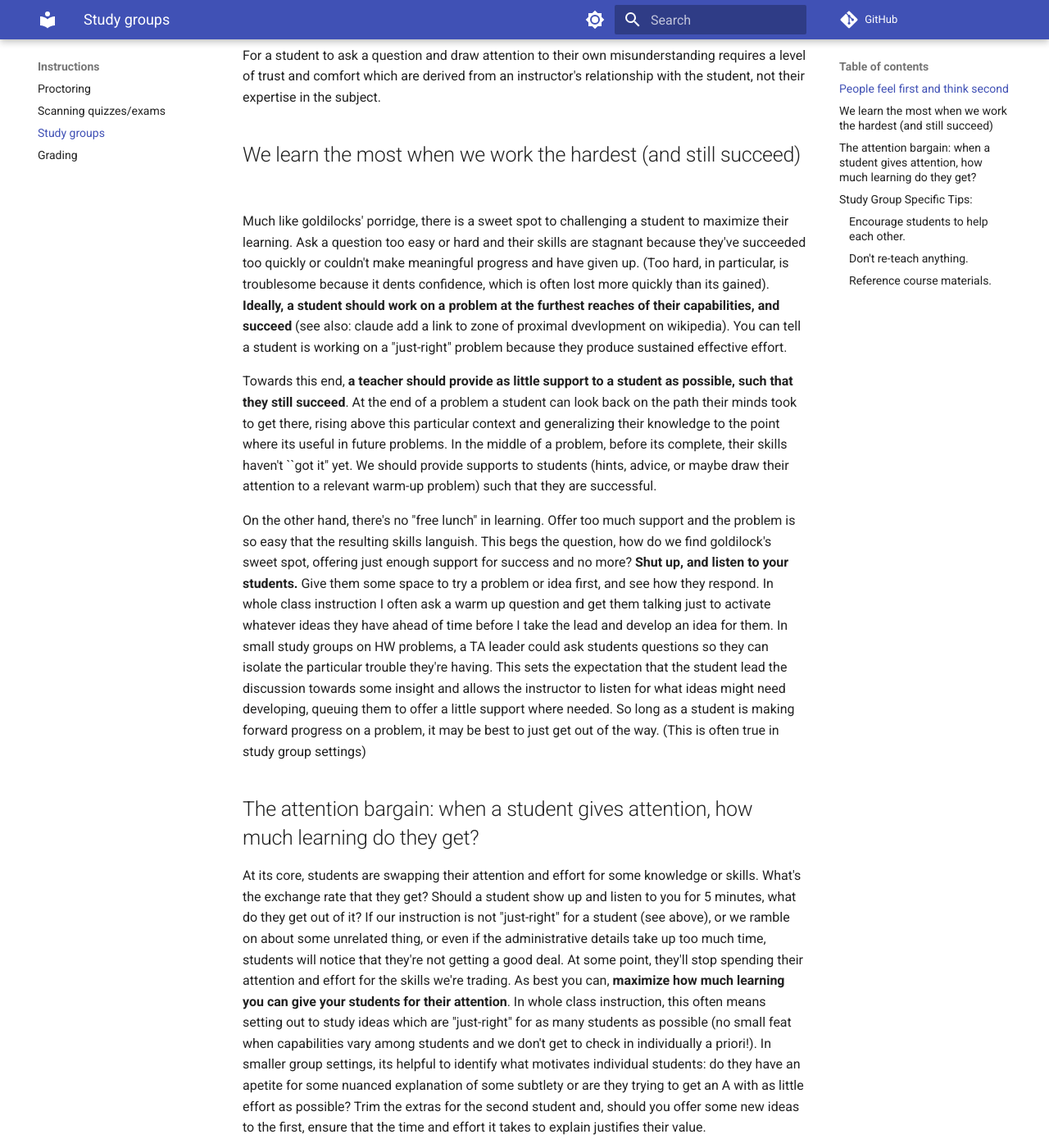
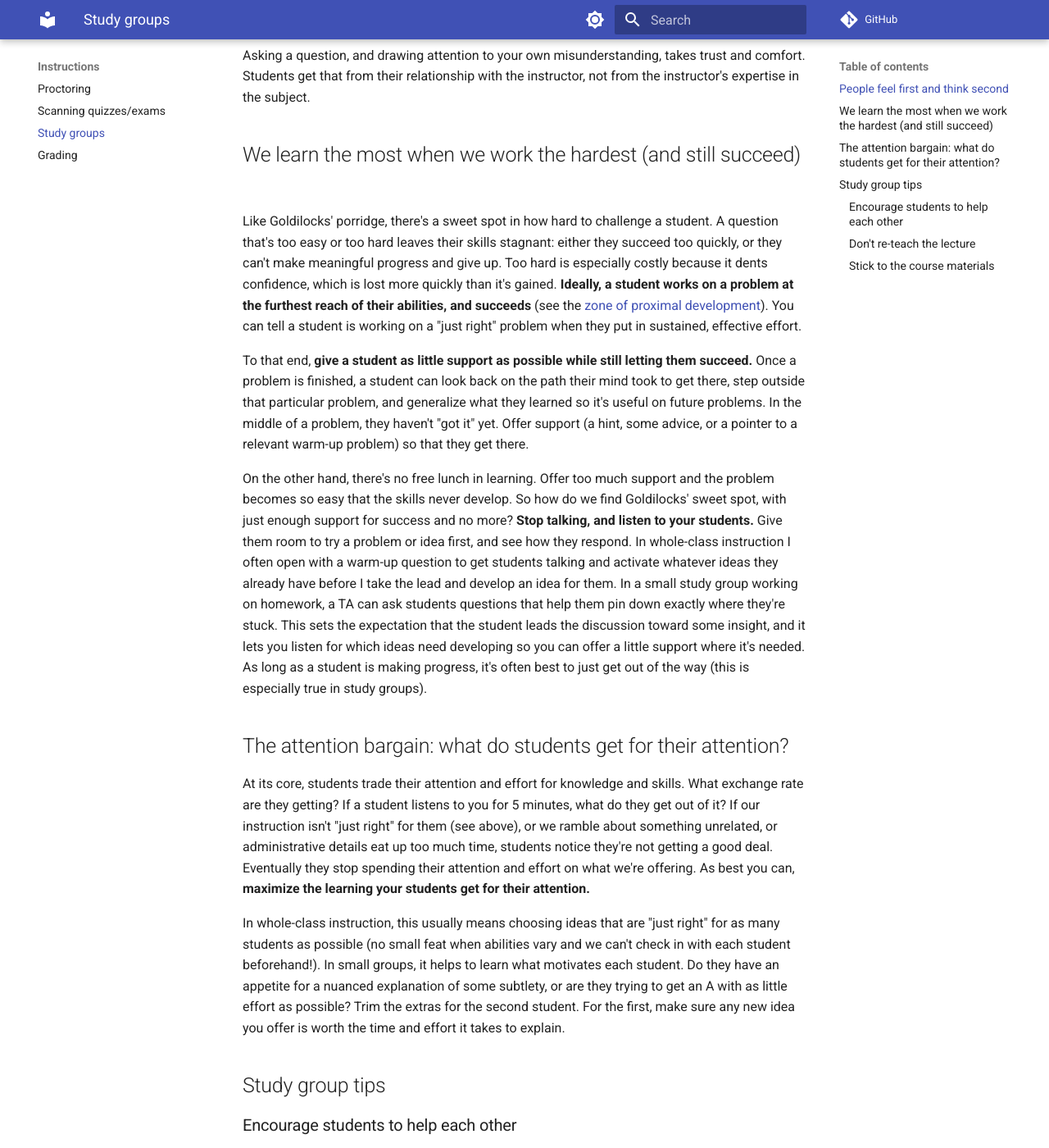
Before and after one commit to matthigger/wiki_ta, an MkDocs documentation site: the page built from docs/instructions/study_groups.md, in a window 1280 px wide and 1400 px high, scrolled down 680 px. Shown: the whole window at 82% size. Built offline with MkDocs 1.6.1 and Material for MkDocs 9.7.7, drawn with Linux system fonts in a browser that asks for light colours; comment, search, counter and statistics services are not loaded; some of the changed text lies outside the part shown.

Commit message:
claude revisions (and read through by me)

```diff
--- a/docs/instructions/study_groups.md
+++ b/docs/instructions/study_groups.md
@@ -1,75 +1,83 @@
 # Teaching
 
-Communicating anything gracefully, mathematics and software included, is hard to do!
-I most certainly am not done figuring it out.
-These are a few ideas which I've found productive in my own practice.
-Reading this little document certainly won't make you a better teacher, but maybe it plants a few idea-seeds which your experience with students grows into stronger teaching habits.
-Consider trying out some ideas below and let your students reactions inform your teaching.
-There's more than one way to teach well and observing your students carefully provides the evidence you'll need to develop into your own best teaching-self.
+Communicating anything gracefully, mathematics and software included, is hard!
+I'm certainly not done figuring it out.
+These are a few ideas I've found productive in my own practice.
+Reading this short page won't make you a better teacher on its own, but it may plant a few seeds that your experience with students grows into stronger teaching habits.
+Try out some of the ideas below and let your students' reactions guide you.
+There's more than one way to teach well, and watching your students carefully gives you the evidence you need to become your own best teacher.
 
 ## People feel first and think second
 
-This morning (sept 2026) I got a phone call from an HVAC company trying to collect on an invoice despite them not having finished the job.
+This morning (September 2026) I got a phone call from an HVAC company trying to collect on an invoice for a job they hadn't finished.
 It wasn't a pleasant call.
-When I went to work afterwards I found myself distracted, frustrated and cloudy.
+When I got to work afterwards I was distracted, frustrated, and foggy.
 I was cutting with a dull knife.
 
-**People do their best thinking when they feel good**.
-Ideally students are well fed, rested and haven't spoken to any HVAC companies threatening about collection agencies recently.
-Of course, as an instructor you can't do anything about what emotional energy they bring to the table, but we can shape and nurture what shows up.
-Jokes, a smile, a genuine greeting all go a long way.
+**People do their best thinking when they feel good.**
+Ideally, students are well fed, rested, and haven't recently been threatened with collection agencies by an HVAC company.
+You can't control the emotional energy students bring with them, but you can shape and nurture what shows up.
+Jokes, a smile, and a genuine greeting go a long way.
 In group settings, encouraging students to engage with each other does similar work.
 
-For a student to ask a question and draw attention to their own misunderstanding requires a level of trust and comfort which are derived from an instructor's relationship with the student, not their expertise in the subject.
+Asking a question, and drawing attention to your own misunderstanding, takes trust and comfort.
+Students get that from their relationship with the instructor, not from the instructor's expertise in the subject.
 
 ## We learn the most when we work the hardest (and still succeed)
 
-Much like goldilocks' porridge, there is a sweet spot to challenging a student to maximize their learning.
-Ask a question too easy or hard and their skills are stagnant because they've succeeded too quickly or couldn't make meaningful progress and have given up.
-(Too hard, in particular, is troublesome because it dents confidence, which is often lost more quickly than its gained).
-**Ideally, a student should work on a problem at the furthest reaches of their capabilities, and succeed** (see also: claude add a link to zone of proximal dvevlopment on wikipedia).
-You can tell a student is working on a "just-right" problem because they produce sustained effective effort.
+Like Goldilocks' porridge, there's a sweet spot in how hard to challenge a student.
+A question that's too easy or too hard leaves their skills stagnant: either they succeed too quickly, or they can't make meaningful progress and give up.
+Too hard is especially costly because it dents confidence, which is lost more quickly than it's gained.
+**Ideally, a student works on a problem at the furthest reach of their abilities, and succeeds** (see the [zone of proximal development](https://en.wikipedia.org/wiki/Zone_of_proximal_development)).
+You can tell a student is working on a "just right" problem when they put in sustained, effective effort.
 
-Towards this end, **a teacher should provide as little support to a student as possible, such that they still succeed**.
-At the end of a problem a student can look back on the path their minds took to get there, rising above this particular context and generalizing their knowledge to the point where its useful in future problems.
-In the middle of a problem, before its complete, their skills haven't ``got it" yet.
-We should provide supports to students (hints, advice, or maybe draw their attention to a relevant warm-up problem) such that they are successful.
+To that end, **give a student as little support as possible while still letting them succeed.**
+Once a problem is finished, a student can look back on the path their mind took to get there, step outside that particular problem, and generalize what they learned so it's useful on future problems.
+In the middle of a problem, they haven't "got it" yet.
+Offer support (a hint, some advice, or a pointer to a relevant warm-up problem) so that they get there.
 
-On the other hand, there's no "free lunch" in learning.
-Offer too much support and the problem is so easy that the resulting skills languish.
-This begs the question, how do we find goldilock's sweet spot, offering just enough support for success and no more?
-**Shut up, and listen to your students.**
-Give them some space to try a problem or idea first, and see how they respond.
-In whole class instruction I often ask a warm up question and get them talking just to activate whatever ideas they have ahead of time before I take the lead and develop an idea for them.
-In small study groups on HW problems, a TA leader could ask students questions so they can isolate the particular trouble they're having.
-This sets the expectation that the student lead the discussion towards some insight and allows the instructor to listen for what ideas might need developing, queuing them to offer a little support where needed.
-So long as a student is making forward progress on a problem, it may be best to just get out of the way.
-(This is often true in study group settings)
+On the other hand, there's no free lunch in learning.
+Offer too much support and the problem becomes so easy that the skills never develop.
+So how do we find Goldilocks' sweet spot, with just enough support for success and no more?
+**Stop talking, and listen to your students.**
+Give them room to try a problem or idea first, and see how they respond.
+In whole-class instruction I often open with a warm-up question to get students talking and activate whatever ideas they already have before I take the lead and develop an idea for them.
+In a small study group working on homework, a TA can ask students questions that help them pin down exactly where they're stuck.
+This sets the expectation that the student leads the discussion toward some insight, and it lets you listen for which ideas need developing so you can offer a little support where it's needed.
+As long as a student is making progress, it's often best to just get out of the way (this is especially true in study groups).
 
-## The attention bargain: when a student gives attention, how much learning do they get?
+## The attention bargain: what do students get for their attention?
 
-At its core, students are swapping their attention and effort for some knowledge or skills.
-What's the exchange rate that they get?
-Should a student show up and listen to you for 5 minutes, what do they get out of it?
-If our instruction is not "just-right" for a student (see above), or we ramble on about some unrelated thing, or even if the administrative details take up too much time, students will notice that they're not getting a good deal.
-At some point, they'll stop spending their attention and effort for the skills we're trading.
-As best you can, **maximize how much learning you can give your students for their attention**.
-In whole class instruction, this often means setting out to study ideas which are "just-right" for as many students as possible (no small feat when capabilities vary among students and we don't get to check in individually a priori!).
-In smaller group settings, its helpful to identify what motivates individual students: do they have an apetite for some nuanced explanation of some subtlety or are they trying to get an A with as little effort as possible?
-Trim the extras for the second student and, should you offer some new ideas to the first, ensure that the time and effort it takes to explain justifies their value.
+At its core, students trade their attention and effort for knowledge and skills.
+What exchange rate are they getting?
+If a student listens to you for 5 minutes, what do they get out of it?
+If our instruction isn't "just right" for them (see above), or we ramble about something unrelated, or administrative details eat up too much time, students notice they're not getting a good deal.
+Eventually they stop spending their attention and effort on what we're offering.
+As best you can, **maximize the learning your students get for their attention.**
 
-## Study Group Specific Tips:
-#### Encourage students to help each other.
-- Students often have an easier time asking peers for help than asking someone with more authority (TA or instructor).
-- Supporting students re-enforce their own undrestanding (or identify holes) by having [to talk out loud](https://en.wikipedia.org/wiki/Rubber_duck_debugging)
-- You can't help everybody at once, that expectation can create ``busy" days for you where students are waiting
+In whole-class instruction, this usually means choosing ideas that are "just right" for as many students as possible (no small feat when abilities vary and we can't check in with each student beforehand!).
+In small groups, it helps to learn what motivates each student.
+Do they have an appetite for a nuanced explanation of some subtlety, or are they trying to get an A with as little effort as possible?
+Trim the extras for the second student.
+For the first, make sure any new idea you offer is worth the time and effort it takes to explain.
 
-#### Don't re-teach anything.
-Minimize "whole-group" instruction; it is not productive for students who picked it up in class.
-If you suspect everybody has the same issue, you can offer a quick (<5 mins) intervention, but see how much of it you can get the students to lead themselves.
+## Study group tips
 
-#### Reference course materials.
-There's different conventions/notations and entirely different approaches out there whose quality varies.
-There's often a reason we approach a topic in one way or another.
-Read our class notes so you can sync up on how we tackle a topic.
-Avoid referencing approaches or materials generated outside of the course, or run them by me if you've got something you think is an improvement so I can benefit too (I learned of a way to represent Dijkstra's Algorithm from a TA, its now my in-class approach to the topic).
+### Encourage students to help each other
+
+- Students often find it easier to ask a peer for help than someone with more authority (a TA or instructor).
+- Students who help others reinforce their own understanding (or find the holes in it) by having to [explain it out loud](https://en.wikipedia.org/wiki/Rubber_duck_debugging).
+- You can't help everybody at once.
+  Expecting to can lead to busy days where students are left waiting for you.
+
+### Don't re-teach the lecture
+
+Keep whole-group instruction to a minimum; it isn't productive for students who already picked the material up in class.
+If you suspect everybody has the same issue, you can offer a quick (under 5 minutes) intervention, but see how much of it you can get the students to lead themselves.
+
+### Stick to the course materials
+
+There are different conventions, notations, and entirely different approaches out there, and their quality varies.
+There's usually a reason we approach a topic the way we do, so read our class notes to get in sync with how we tackle it.
+Avoid bringing in approaches or materials from outside the course.
+If you have something you think is an improvement, run it by me first so I can benefit too: I learned a way to represent Dijkstra's algorithm from a TA, and it's now how I teach the topic in class.
```
Also changed, not shown: docs/instructions/scanning.md (+22 -19 lines).
